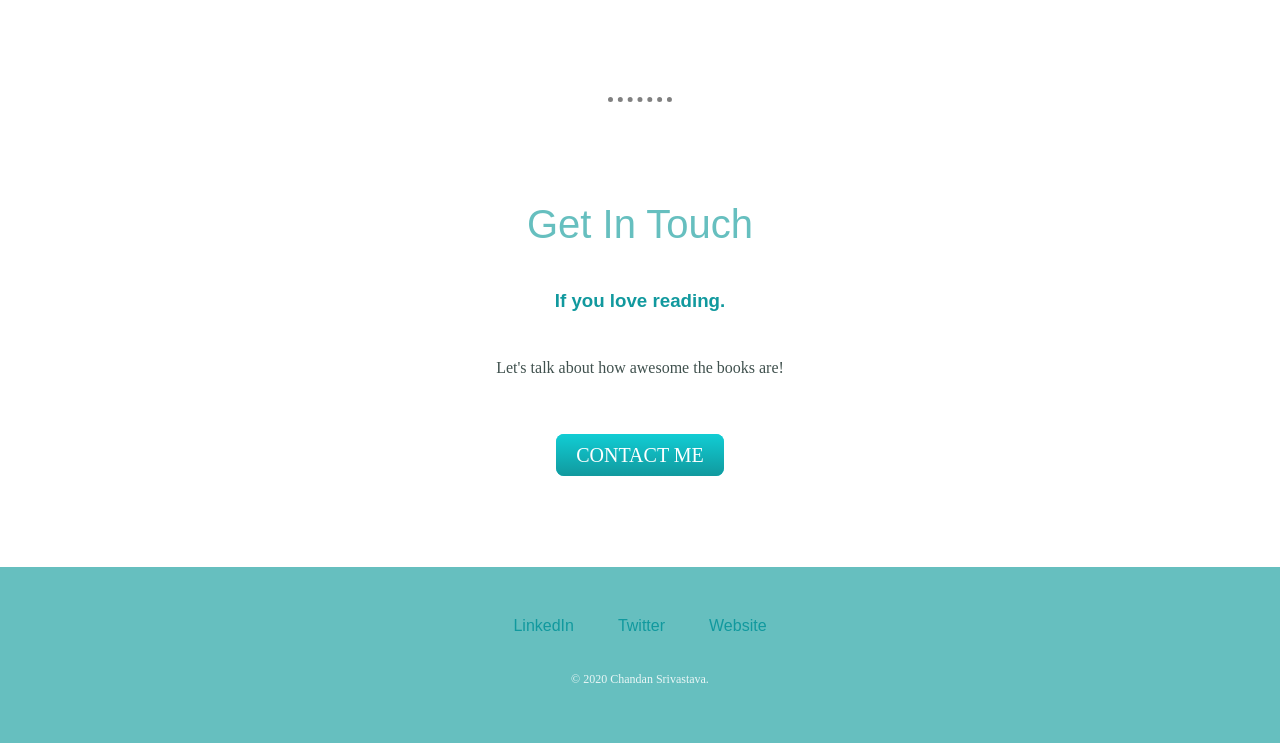
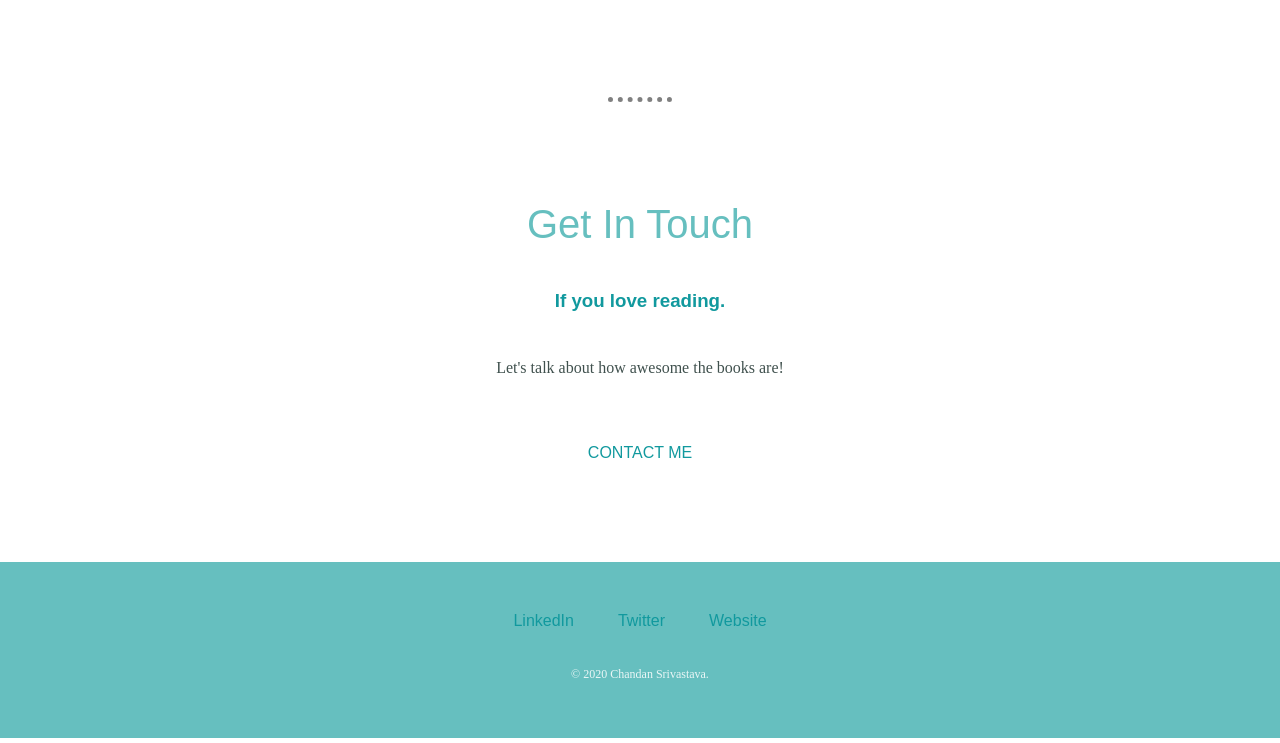
Before and after one commit to chandan17june/mysite, a plain HTML site: page index.html in a window 1280 px wide. Shown: the part 2098-2841 px from the top of the page. Drawn offline with Linux system fonts and the light colour scheme.

Commit message:
Update styles.css

```diff
--- a/CSS/styles.css
+++ b/CSS/styles.css
@@ -117,30 +117,3 @@ a:hover {
   width: 40%;
   margin: 40px auto 60px;
 }
-
-.btn {
-  background: #11cdd4;
-  background-image: -webkit-linear-gradient(top, #11cdd4, #11999e);
-  background-image: -moz-linear-gradient(top, #11cdd4, #11999e);
-  background-image: -ms-linear-gradient(top, #11cdd4, #11999e);
-  background-image: -o-linear-gradient(top, #11cdd4, #11999e);
-  background-image: linear-gradient(to bottom, #11cdd4, #11999e);
-  -webkit-border-radius: 8;
-  -moz-border-radius: 8;
-  border-radius: 8px;
-  font-family: 'Merriweather', serif;
-  color: #ffffff;
-  font-size: 20px;
-  padding: 10px 20px 10px 20px;
-  text-decoration: none;
-}
-
-.btn:hover {
-  background: #30e3cb;
-  background-image: -webkit-linear-gradient(top, #30e3cb, #2bc4ad);
-  background-image: -moz-linear-gradient(top, #30e3cb, #2bc4ad);
-  background-image: -ms-linear-gradient(top, #30e3cb, #2bc4ad);
-  background-image: -o-linear-gradient(top, #30e3cb, #2bc4ad);
-  background-image: linear-gradient(to bottom, #30e3cb, #2bc4ad);
-  text-decoration: none;
-}
```
